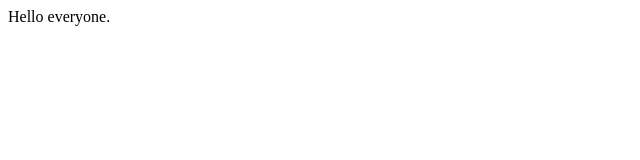
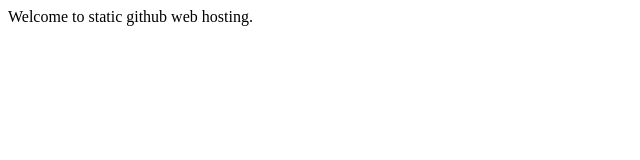
Before and after one commit to salekin01/salekin01.github.io, a plain HTML site: page index.html in a window 1280 px wide. Shown: the whole page, without its empty margins (0-640 px from the left). Drawn offline with Linux system fonts and the light colour scheme.

Commit message:
update the text

```diff
--- a/index.html
+++ b/index.html
@@ -3,9 +3,9 @@
   <head>
     <meta charset="UTF-8" />
     <meta name="viewport" content="width=device-width, initial-scale=1.0" />
-    <title>Welcome to github static web hosting</title>
+    <title>Github static web hosting</title>
   </head>
   <body>
-    Hello everyone.
+    Welcome to static github web hosting.
   </body>
 </html>
```
